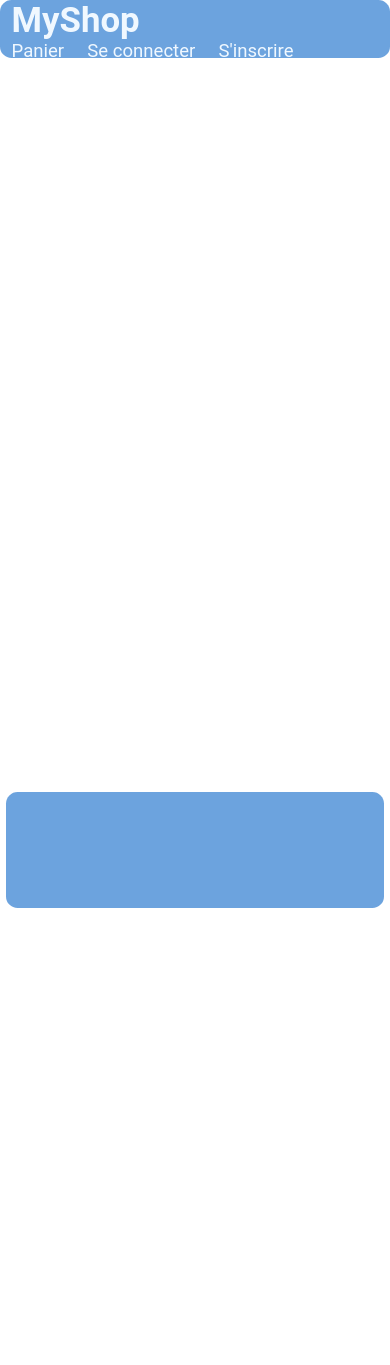
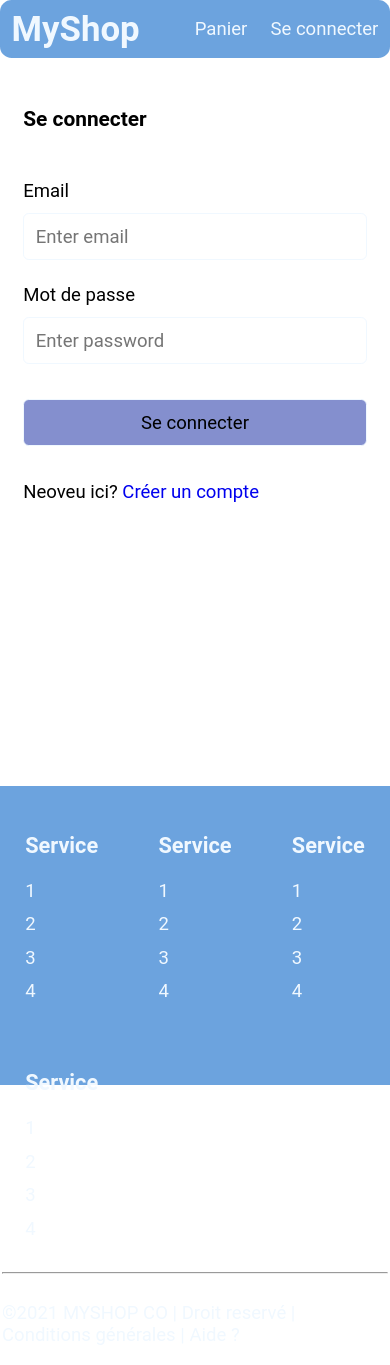
Before and after one commit to johnhelmyb/Myshop, a React (Create React App) app: page /signinpage in a window 390 px wide. Before the commit the page ends 908 px from the top, so only its background shows below. Built offline with nearby package versions, Linux system fonts and the light colour scheme.

Commit message:
Start dropdown

```diff
--- a/src/App.js
+++ b/src/App.js
@@ -4,13 +4,15 @@ import { BrowserRouter, Route, Link } from 'react-router-dom';
 import ProductPage from './Page/ProductPage';
 import HomePage from './Page/HomePage';
 import CartPage from './Page/CartPage';
-import Login from './components/login';
+import SigninPage from './Page/SigninPage';
 import Register from './components/register';
+import Footer from './components/Footer';
 
 function App() {
   const cart = useSelector((state) => state.cart); /*access to redux store*/
   const { cartItems } = cart;
-
+  const userSignin = useSelector((state) => state.userSignin);
+  const { userInfo } = userSignin;
   return (
     <BrowserRouter>
     <div className="grid-container">
@@ -23,20 +25,24 @@ function App() {
         <span className="badge">{cartItems.length}</span>
           )}
           </Link>
-        <Link to="/login">Se connecter</Link>
-        <Link to="/register">S'inscrire</Link>
+          {
+            userInfo ? (
+              <div className="dropdown">
+              <Link to="#">{userInfo.name}</Link>
+              </div>
+            ) : (
+              <Link to="signinpage">Se connecter</Link>
+            )}
       </div>
     </header>
     <main>
         <Route path="/" component={HomePage} exact></Route>
         <Route path="/cart/:id?" component={CartPage}></Route>
         <Route exact path="/product/:id" component={ProductPage}></Route>
-        <Route exact path ="/login" component={Login}></Route>
+        <Route exact path ="/signinpage" component={SigninPage}></Route>
         <Route exact path ="/register" component={Register}></Route>
     </main>
-    <footer>
-
-    </footer>
+    <Footer />
   </div>
   </BrowserRouter>
   );
--- a/src/Page/SigninPage.js
+++ b/src/Page/SigninPage.js
@@ -1,9 +1,75 @@
-import React from 'react'
+import React, { useEffect, useState } from 'react';
+import { useDispatch, useSelector } from 'react-redux';
+import { Link } from 'react-router-dom';
+import { signin } from '../actions/userActions';
+import LoadingBox from '../components/LoadingBox';
+import MessageBox from '../components/MessageBox';
 
-export const SigninPage = () => {
-    return (
+export default function SigninScreen(props) {
+  const [email, setEmail] = useState('');
+  const [password, setPassword] = useState('');
+
+  const redirect = props.location.search
+    ? props.location.search.split('=')[1]
+    : '/';
+
+  const userSignin = useSelector((state) => state.userSignin);
+  const { userInfo, loading, error } = userSignin;
+
+  const dispatch = useDispatch();
+  const submitHandler = (e) => {
+    e.preventDefault();
+    dispatch(signin(email, password)); //function dispatch
+  };
+  useEffect(() => {
+    if (userInfo) {
+      props.history.push(redirect);
+    }
+  }, [props.history, redirect, userInfo]);
+  return (
+    <div>
+      <form className="form" onSubmit={submitHandler}>
         <div>
-
+          <h1>Se connecter</h1>
         </div>
-    )
+        {loading && <LoadingBox></LoadingBox>}
+        {error && <MessageBox variant="danger">{error}</MessageBox>}
+        <div>
+          <label htmlFor="email">Email</label>
+          <input
+            type="email"
+            id="email"
+            placeholder="Enter email"
+            required
+            onChange={(e) => setEmail(e.target.value)}
+          ></input>
+        </div>
+        <div>
+          <label htmlFor="password">Mot de passe</label>
+          <input
+            type="password"
+            id="password"
+            placeholder="Enter password"
+            required
+            onChange={(e) => setPassword(e.target.value)}
+          ></input>
+        </div>
+        <div>
+          <label />
+          <button className="primary" type="submit">
+            Se connecter
+          </button>
+        </div>
+        <div>
+          <label />
+          <div>
+            Neoveu ici?{' '}
+            <Link to={`/register?redirect=${redirect}`}>
+              Créer un compte
+            </Link>
+          </div>
+        </div>
+      </form>
+    </div>
+  );
 }
--- /dev/null
+++ b/src/actions/userActions.js
@@ -0,0 +1,20 @@
+import Axios from "axios";
+import {
+        USER_SIGNIN_FAIL,
+        USER_SIGNIN_REQUEST,
+        USER_SIGNIN_SUCCESS } from "../constants/userConstante";
+
+export const signin = (email, password) => async (dispatch) =>{
+    dispatch({ type: USER_SIGNIN_REQUEST, payload: { email,password }});
+    try {
+        const {data} = await Axios.post('/api/usres/signin', { email, password });
+        dispatch({ type: USER_SIGNIN_SUCCESS, payload: data });
+        localStorage.setItem('userInfo', JSON.stringify(data));
+    } catch (error) {
+        dispatch({
+        type: USER_SIGNIN_FAIL,
+        payload: error.response&& error.response.data.message
+        ? error.response.data.message : error.message,
+        });
+    }
+}
--- /dev/null
+++ b/src/components/Footer.css
@@ -0,0 +1,13 @@
+.main-footer {
+    padding: 2px;
+    margin: 0;
+    color: aliceblue;
+    background-color: #6ca3de;
+    size: 20px;
+    display: flex;
+    flex-direction: column;
+    min-height: 35vh;
+}
+.col{
+    margin: 2rem;
+}
--- /dev/null
+++ b/src/components/Footer.js
@@ -0,0 +1,61 @@
+import React from 'react'
+import "./Footer.css";
+
+const Footer = () => {
+    return (
+        <div className="main-footer">
+            <div className="container">
+                <div className="row">
+                    {/*Column1*/}
+                    <div className="col">
+                        <h3>Service</h3>
+                        <ul className="list-unstyled">
+                            <li>1</li>
+                            <li>2</li>
+                            <li>3</li>
+                            <li>4</li>
+                        </ul>
+                    </div>
+                    {/*Column2*/}
+                    <div className="col">
+                        <h3>Service</h3>
+                        <ul className="list-unstyled">
+                            <li>1</li>
+                            <li>2</li>
+                            <li>3</li>
+                            <li>4</li>
+                        </ul>
+                    </div>
+                    {/*Column3*/}
+                    <div className="col">
+                        <h3>Service</h3>
+                        <ul className="list-unstyled">
+                            <li>1</li>
+                            <li>2</li>
+                            <li>3</li>
+                            <li>4</li>
+                        </ul>
+                    </div>
+                    {/*Column4*/}
+                    <div className="col">
+                        <h3>Service</h3>
+                        <ul className="list-unstyled">
+                            <li>1</li>
+                            <li>2</li>
+                            <li>3</li>
+                            <li>4</li>
+                        </ul>
+                    </div>
+                </div>
+                <hr/>
+                <div className="row">
+                    <p className="col-small">
+                        &copy;{new Date().getFullYear()} MYSHOP CO | Droit reservé | Conditions générales | Aide ?
+                    </p>
+                </div>
+            </div>
+        </div>
+    )
+}
+
+export default Footer;
--- a/src/components/icons/index.js
+++ /dev/null
@@ -1,6 +0,0 @@
-import React from 'react';
-import { Icon } from './styles/icons';
-
-export default function Icons({className}) {
-    return <Icon className={className} />
-}
--- a/src/components/icons/styles/icons.js
+++ /dev/null
@@ -1,6 +0,0 @@
-import styled from 'styled-components';
-
- export const Icon = styled.i`
- font-size: 18px;
- margin-right: 16px;
- `
--- a/src/components/login.js
+++ /dev/null
@@ -1,44 +0,0 @@
-import React, { Component } from 'react';
-import axios from 'axios';
-
-export default class Login extends Component {
-    handleSubmit = e => {
-        e.preventDefault();
-        const data = {
-            email: this.email,
-            password: this.password
-        }
-        axios.post('login', data).then(
-            res=>{
-                localStorage.setItem('token', res.token);
-            }
-        ).catch(
-            err =>{
-                console.log(err);
-            }
-        )
-    };
-
-    render () {
-        return (
-            <form onSubmit={this.handleSubmit}>
-
-            <h3>Se connecter</h3>
-
-            <div className="form-group">
-                <label>E-mail</label>
-                <input type="email" className="form-control" placeholder=""
-                onChange={e => this.email = e.target.value} />
-            </div>
-
-            <div className="form-group">
-                <label>Mot de passe</label>
-                <input type="Mot de passe" className="form-control" placeholder=""
-                onChange={e => this.password = e.target.value}/>
-            </div>
-
-            <button className="btn btn-primary btn-blok">Valider</button>
-        </form>
-        )
-    }
-}
--- /dev/null
+++ b/src/constants/userConstante.js
@@ -0,0 +1,4 @@
+export const USER_SIGNIN_REQUEST = 'const USER_SIGNIN_REQUEST';
+export const USER_SIGNIN_SUCCESS = 'const USER_SIGNIN_SUCCESS';
+export const USER_SIGNIN_FAIL = 'const USER_SIGNIN_FAIL';
+export const USER_SIGNOUT = 'USER_SIGNOUT';
--- a/src/index.css
+++ b/src/index.css
@@ -257,6 +257,7 @@ img.larg{
 }
 .form label {
   margin: 1rem 0;
+  display: block;
 }
 /* Dropdown */
 .dropdown {
--- /dev/null
+++ b/src/reducers/userReducers.js
@@ -0,0 +1,20 @@
+import
+    { USER_SIGNIN_REQUEST,
+    USER_SIGNIN_SUCCESS,
+    USER_SIGNIN_FAIL,
+    USER_SIGNOUT }  from '../constants/userConstante';
+
+export const userSigninReducer = (state = {}, action) => {
+    switch (action.type) {
+      case USER_SIGNIN_REQUEST:
+        return { loading: true };
+      case USER_SIGNIN_SUCCESS:
+        return { loading: false, userInfo: action.payload };
+      case USER_SIGNIN_FAIL:
+        return { loading: false, error: action.payload };
+        case USER_SIGNOUT:
+        return {};
+      default:
+        return state;
+    }
+  };
--- a/src/store.js
+++ b/src/store.js
@@ -2,8 +2,14 @@ import { applyMiddleware, combineReducers, compose, createStore } from 'redux';
 import thunk from 'redux-thunk';
 import { cartReducer } from './reducers/cartReducers';
 import { productListReducer, productDetailsReducer } from './reducers/productReducers';
+import { userSigninReducer } from './reducers/userReducers';
 
 const initialState = {
+    userSignin: {
+        userInfo: localStorage.getItem('userInfo')
+          ? JSON.parse(localStorage.getItem('userInfo'))
+          : null,
+      },
     cart: {
         cartItems: localStorage.getItem('cartItems')
         ? JSON.parse(localStorage.getItem('cartItems')) : [],
@@ -13,6 +19,7 @@ const reducer = combineReducers({
       productList: productListReducer,
       productDetails: productDetailsReducer,
       cart: cartReducer,
+      userSignin: userSigninReducer,
 });
 const composeEnhancer = window.__REDUX_DEVTOOLS_EXTENSION_COMPOSE__ || compose;
 const store = createStore(
```
Also changed, not shown: 1 other file (tests, documents, lock files or other folders).
